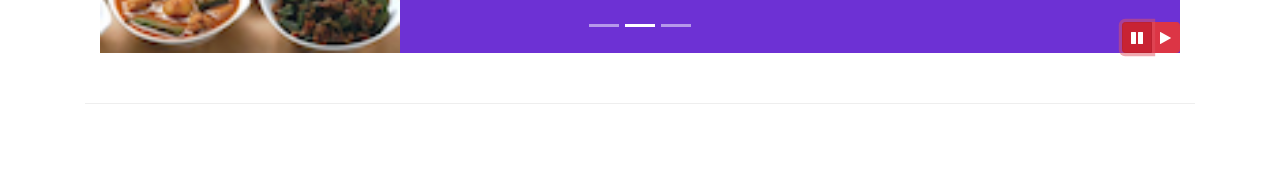
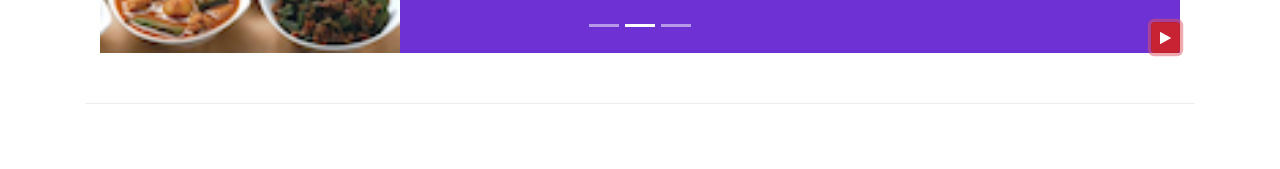
Before and after one commit to KishaKandha/Sample1, a website: page index.html in a window 1280 px wide. Both pictures are taken after a click on the button 1137 px from the left and 668 px from the top of the page. Shown: the part 631-800 px from the top of the page. Drawn offline with nearby package versions, Linux system fonts and the light colour scheme.

Commit message:
More Bootstrap JQuery

```diff
--- a/index.html
+++ b/index.html
@@ -218,14 +218,15 @@
                         <span class="carousel-control-next-icon"></span>
                     </a>
 
-                    <div class="btn-group"  id="carouselButton">
-                        <button class="btn btn-danger btn-sm" id="carousel-pause">
+
+                        <button class="btn btn-danger btn-sm" id="carouselButton">
                            <span class="fa fa-pause"></span>
                         </button>
-                        <button class="btn btn-danger btn-sm" id="carousel-play">
+
+                       <!-- <button class="btn btn-danger btn-sm" id="carousel-play">
                             <span class="fa fa-play"></span>
-                         </button>
-                    </div>
+                         </button>-->
+
                 </div>
             </div>
         </div>
@@ -365,24 +366,39 @@
  <script src="node_modules/bootstrap/dist/js/bootstrap.min.js"></script>
 
 
-
+<!--JQuery syntax for carousel play and pause in one button -->
 
 <script>
     $(document).ready(function(){
-        $("#mycarousel").carousel( { interval: 1000 } );
-        $("#carousel-pause").click(function(){
+        $("#mycarousel").carousel( { interval: 2000 } );
+        $("#carouselButton").click(function(){
+
+            if($("#carouselButton").children("span").hasClass('fa-pause')){
+
             $("#mycarousel").carousel('pause');
+            $("#carouselButton").children("span").removeClass('fa-pause');
+            $("#carouselButton").children("span").addClass('fa-play');
+            }
+
+            else if($("#carouselButton").children("span").hasClass('fa-play')){
+
+            $("#mycarousel").carousel('cycle');
+            $("#carouselButton").children("span").removeClass('fa-play');
+            $("#carouselButton").children("span").addClass('fa-pause');
+            }
+
+
         });
-        $("#carousel-play").click(function(){
-            $("#mycarousel").carousel('cycle');
-        });
+       /* $("#carousel-play").click(function(){
+            $("#mycarousel").carousel('cycle'); here play=click
+        });*/
     });
 </script>
 
 
-<!--JQuery syntax for carousel-->
 
-<!--play=click-->
+
+
 <!--
 JQuery syntax : Turn on the tooltip when particular content is open
 <script>
```
